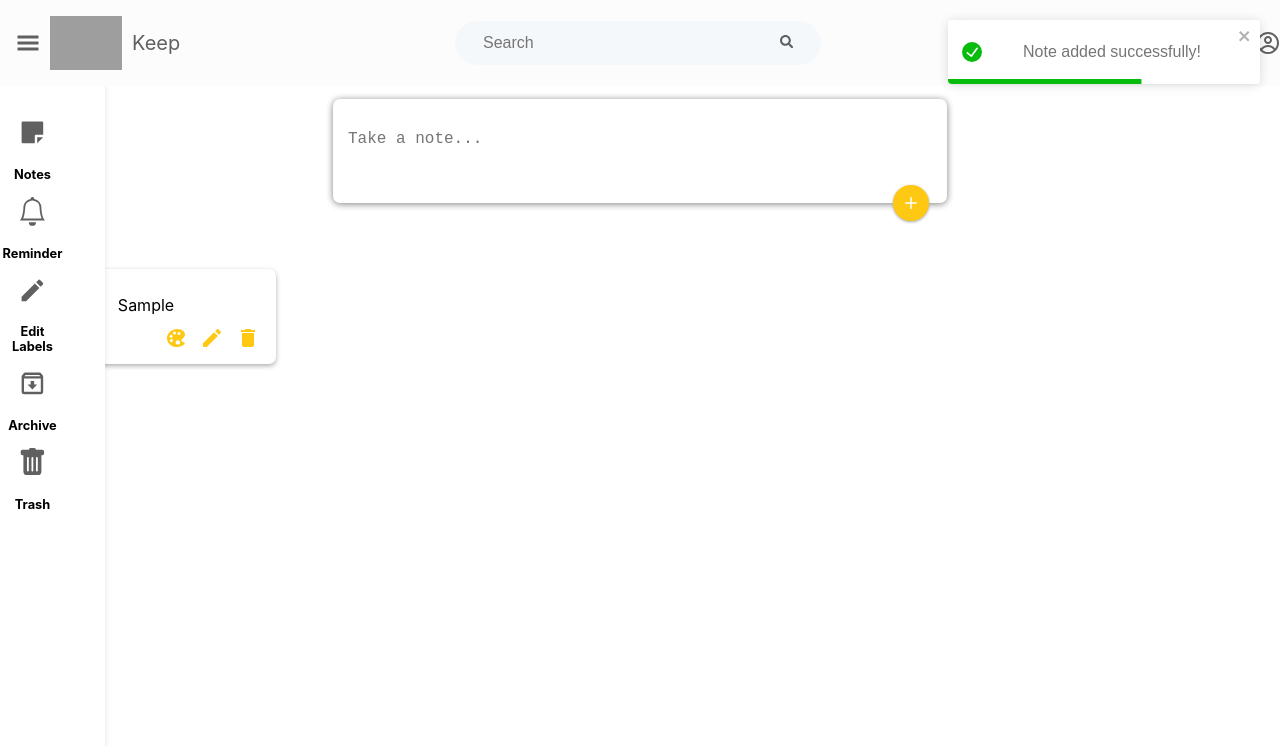
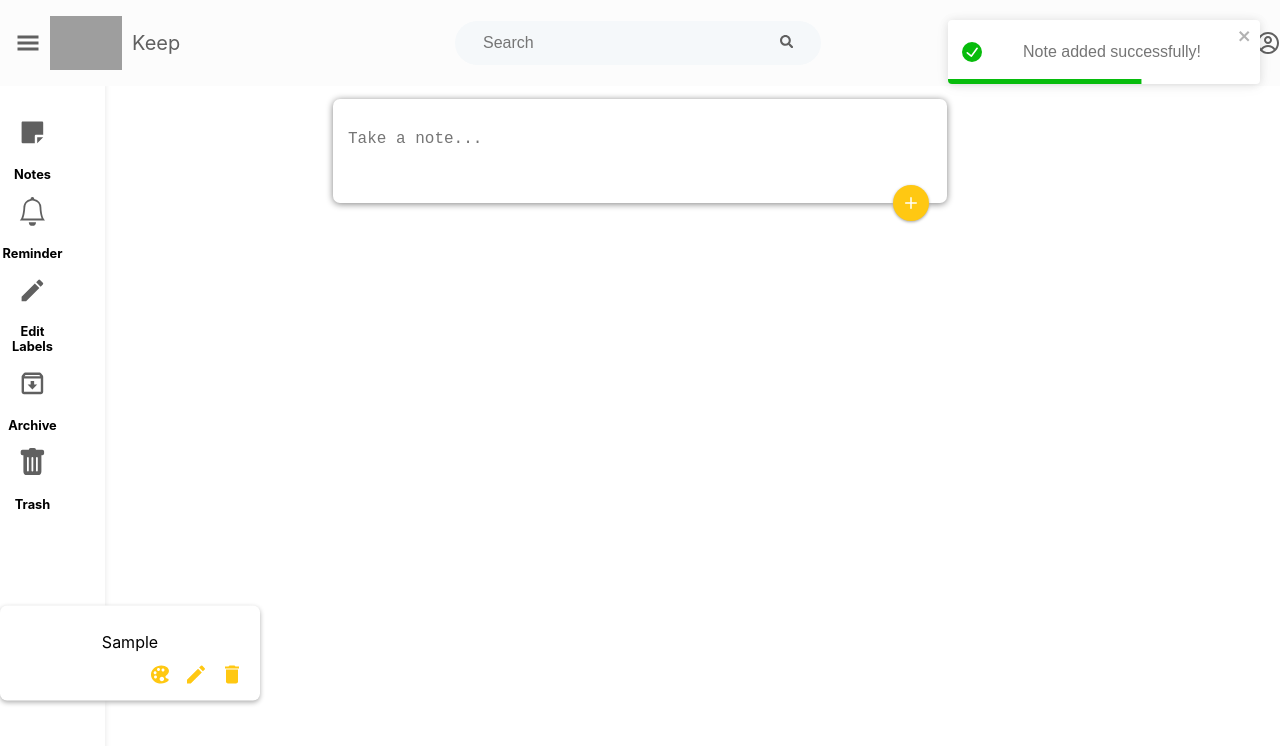
Before and after one commit to madhumitaamaharaj/propacity-assignment, a React (Create React App) app: page / in a window 1280 px wide. Both pictures are taken after typing "Sample" into the empty fields and a click on the button 911 px from the left and 203 px from the top of the page. Shown: the top 746 px of the page. Built offline with nearby package versions, Linux system fonts and the light colour scheme; grey boxes are pictures that could not be loaded.

Commit message:
Fix:colorpicker visibility

```diff
--- a/src/components/MainContainer/MidComponent/Note.jsx
+++ b/src/components/MainContainer/MidComponent/Note.jsx
@@ -1,4 +1,4 @@
-import React from 'react';
+import React, { useState } from 'react';
 import { MdDelete, MdEdit } from 'react-icons/md';
 import { IoIosColorPalette } from 'react-icons/io';
 import { SketchPicker } from 'react-color';
@@ -14,7 +14,15 @@ const Note = ({
   selectedColor,
   handleColorChange,
 }) => {
+  const [isColorPickerVisible, setColorPickerVisibility] = useState(false);
+
   console.log(`Rendering Note ${id}, selectedColor:`, selectedColor);
+
+  const handleColorButtonClick = () => {
+    setColorPickerVisibility(!isColorPickerVisible);
+    onColor(id);
+  };
+
   return (
     <div
       className={styles.note}
@@ -32,14 +40,16 @@ const Note = ({
         <button onClick={() => onEdit(id)}>
           <MdEdit size={24} />
         </button>
-        <button onClick={() => onColor(id)}>
+        <button onClick={handleColorButtonClick}>
           <IoIosColorPalette size={24} />
         </button>
-        {id === selectedColor?.noteId && (
-          <SketchPicker
-            color={selectedColor.color}
-            onChange={handleColorChange}
-          />
+        {isColorPickerVisible && (
+          <div className={styles.colorPickerContainer}>
+            <SketchPicker
+              color={selectedColor.color}
+              onChange={handleColorChange}
+            />
+          </div>
         )}
       </div>
     </div>
--- a/src/components/MainContainer/MidComponent/Note.module.css
+++ b/src/components/MainContainer/MidComponent/Note.module.css
@@ -4,9 +4,11 @@
     border-radius: 7px;
     box-shadow: 0 2px 5px rgb(175, 175, 175);
     padding: 10px;
-    margin: 16px;
+    margin: auto;
+  margin-top: 50vh;
+  transform: translateY(-50%);
     float: left;
-    margin-right: 0;
+    margin-right: 40px;
   }
 
   .note h1 {
```
